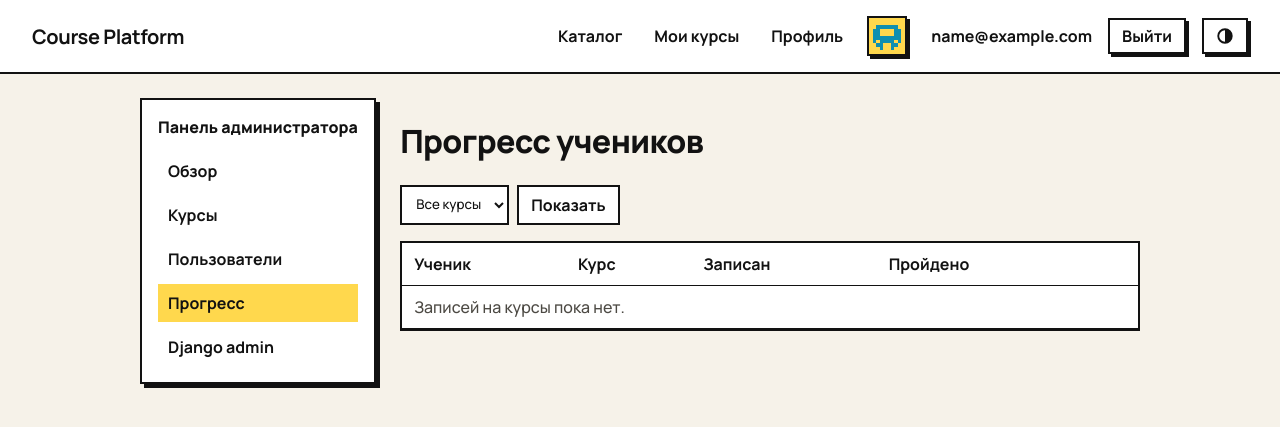
After one commit to ahmatovann/course-platform-kstu, a Django app: page /panel/progress/ in a window 1280 px wide. The commit adds this page. Shown: the top 427 px of the page. Run offline with Django 5.2, Linux system fonts and the light colour scheme; the visitor is signed in with stand-in values (Sample User, id 1); data comes from the database, SQL or seed files in the repository; data that the repository does not hold is empty.

Commit message:
Панель администратора: страницы и стили (А-1 – А-6) #11
Меню слева (Обзор, Курсы, Пользователи, Прогресс), таблицы, карточки уровней, формы; на телефоне меню над содержимым.

```diff
--- /dev/null
+++ b/adminpanel/templates/adminpanel/base_panel.html
@@ -0,0 +1,26 @@
+{# Ответственная: Фатима (А-1 – А-6) — этап Э5 #}
+{# Каркас панели администратора: слева меню разделов, справа содержимое. #}
+{# Все страницы панели наследуют этот файл: {% extends 'adminpanel/base_panel.html' %} #}
+{% extends 'base.html' %}
+{% load static %}
+
+{% block styles %}<link rel="stylesheet" href="{% static 'css/panel.css' %}">{% endblock %}
+
+{% block content %}
+<div class="panel">
+    <nav class="panel-nav" aria-label="Разделы панели">
+        <p class="panel-nav-title">Панель администратора</p>
+        {# Подсветка текущего раздела — по имени адреса из adminpanel/urls.py #}
+        {% with n=request.resolver_match.url_name %}
+        <a href="{% url 'adminpanel:dashboard' %}" {% if n == 'dashboard' %}class="active"{% endif %}>Обзор</a>
+        <a href="{% url 'adminpanel:course_list' %}" {% if 'course' in n or 'level' in n or 'lesson' in n or 'quiz' in n or 'question' in n %}class="active"{% endif %}>Курсы</a>
+        <a href="{% url 'adminpanel:user_list' %}" {% if n == 'user_list' or n == 'user_create' %}class="active"{% endif %}>Пользователи</a>
+        <a href="{% url 'adminpanel:progress' %}" {% if 'progress' in n %}class="active"{% endif %}>Прогресс</a>
+        {% endwith %}
+        <a href="/admin/">Django admin</a>
+    </nav>
+    <div class="panel-main">
+        {% block panel %}{% endblock %}
+    </div>
+</div>
+{% endblock %}
--- /dev/null
+++ b/adminpanel/templates/adminpanel/progress.html
@@ -0,0 +1,34 @@
+{# Ответственная: Фатима (А-6). Сводный прогресс: все ученики по курсам #}
+{% extends 'adminpanel/base_panel.html' %}
+{% block title %}Прогресс — панель{% endblock %}
+{% block panel %}
+<h1>Прогресс учеников</h1>
+<form method="get" class="panel-filter">
+    <label for="course" class="visually-hidden">Курс</label>
+    <select id="course" name="course">
+        <option value="">Все курсы</option>
+        {% for course in courses %}
+            <option value="{{ course.pk }}" {% if course_id == course.pk|stringformat:"d" %}selected{% endif %}>{{ course.title }}</option>
+        {% endfor %}
+    </select>
+    <button type="submit">Показать</button>
+</form>
+<div class="table-box">
+    <table class="panel-table">
+        <thead><tr><th>Ученик</th><th>Курс</th><th>Записан</th><th>Пройдено</th><th></th></tr></thead>
+        <tbody>
+            {% for row in rows %}
+                <tr>
+                    <td>{{ row.enrollment.user.email }}</td>
+                    <td>{{ row.enrollment.course.title }}</td>
+                    <td>{{ row.enrollment.enrolled_at|date:"d.m.Y" }}</td>
+                    <td>{{ row.percent }} %{% if row.completed %} · <span class="tag tag-on">курс пройден</span>{% endif %}</td>
+                    <td><a href="{% url 'adminpanel:user_progress' row.enrollment.user.pk %}">Подробнее</a></td>
+                </tr>
+            {% empty %}
+                <tr><td colspan="5" class="muted">Записей на курсы пока нет.</td></tr>
+            {% endfor %}
+        </tbody>
+    </table>
+</div>
+{% endblock %}
--- /dev/null
+++ b/static/css/panel.css
@@ -0,0 +1,207 @@
+/* Ответственная: Фатима (А-1 – А-6) — этап Э5 */
+/* Панель администратора: меню слева, содержимое справа. На телефоне меню над содержимым. */
+.panel {
+    display: flex;
+    flex-wrap: wrap;
+    gap: 24px;
+    align-items: flex-start;
+}
+.panel-nav {
+    flex: 1 1 200px;
+    max-width: 240px;
+    display: flex;
+    flex-direction: column;
+    gap: 6px;
+    padding: 16px;
+    border: 2px solid var(--ink, #121212);
+    background: var(--card, #fff);
+    box-shadow: 4px 4px 0 var(--ink, #121212);
+}
+.panel-nav-title {
+    margin: 0 0 8px;
+    font-weight: 800;
+}
+.panel-nav a {
+    padding: 8px 10px;
+    color: var(--ink, #121212);
+    font-weight: 700;
+    text-decoration: none;
+}
+.panel-nav a.active,
+.panel-nav a:hover {
+    background: var(--yellow, #ffd84d);
+    color: #121212;
+}
+.panel-main {
+    flex: 999 1 560px;
+    min-width: 0;
+}
+.panel-head {
+    display: flex;
+    flex-wrap: wrap;
+    justify-content: space-between;
+    align-items: center;
+    gap: 12px;
+}
+.panel-head h1, .panel-head h2 {
+    margin: 0;
+}
+.panel-actions, .row-actions {
+    display: flex;
+    flex-wrap: wrap;
+    align-items: center;
+    gap: 10px;
+    margin: 16px 0;
+}
+.row-actions {
+    margin: 0;
+}
+.row-actions form, form.inline {
+    display: inline;
+    margin: 0;
+}
+.row-actions button, .panel-filter button, form.inline button, .panel-actions button {
+    min-height: 36px;
+    padding: 4px 12px;
+    border: 2px solid var(--ink, #121212);
+    background: var(--card, #fff);
+    color: var(--ink, #121212);
+    font: inherit;
+    font-weight: 700;
+    cursor: pointer;
+}
+button.danger {
+    background: var(--coral, #fdecea);
+}
+button.small {
+    min-height: 28px;
+    padding: 2px 8px;
+    font-size: 13px;
+}
+/* Карточки с цифрами на «Обзоре» */
+.stat-grid {
+    display: grid;
+    grid-template-columns: repeat(auto-fill, minmax(180px, 1fr));
+    gap: 16px;
+    margin: 16px 0;
+}
+.stat {
+    display: flex;
+    flex-direction: column;
+    gap: 4px;
+    padding: 16px;
+    border: 2px solid var(--ink, #121212);
+    background: var(--card, #fff);
+    color: var(--ink, #121212);
+    text-decoration: none;
+    box-shadow: 4px 4px 0 var(--ink, #121212);
+}
+.stat b {
+    font-size: 36px;
+    font-weight: 800;
+}
+.panel-card {
+    margin: 16px 0;
+    padding: 16px 20px;
+    border: 2px solid var(--ink, #121212);
+    background: var(--card, #fff);
+}
+.panel-list {
+    margin: 12px 0;
+    padding-left: 22px;
+}
+.panel-list li {
+    margin: 6px 0;
+}
+.panel-form {
+    max-width: 640px;
+    margin: 0 0 24px;
+}
+.panel-form textarea {
+    width: 100%;
+    box-sizing: border-box;
+    padding: 10px;
+    font: inherit;
+}
+.panel-form ul {
+    list-style: none;
+    padding: 0;
+}
+.panel-form input[type="radio"], .panel-form input[type="checkbox"] {
+    width: auto;
+}
+.panel-columns {
+    display: flex;
+    flex-wrap: wrap;
+    gap: 24px;
+    align-items: flex-start;
+}
+.panel-columns > * {
+    flex: 1 1 320px;
+}
+.panel-filter {
+    display: flex;
+    flex-wrap: wrap;
+    gap: 8px;
+    margin: 16px 0;
+}
+.panel-filter input, .panel-filter select {
+    min-height: 40px;
+    padding: 6px 10px;
+}
+.table-box {
+    overflow-x: auto;
+    border: 2px solid var(--ink, #121212);
+    background: var(--card, #fff);
+}
+.panel-table {
+    width: 100%;
+    border-collapse: collapse;
+}
+.panel-table th, .panel-table td {
+    padding: 10px 12px;
+    border-bottom: 1px solid var(--ink, #121212);
+    text-align: left;
+    vertical-align: middle;
+}
+.tag {
+    display: inline-block;
+    padding: 2px 8px;
+    border: 2px solid #121212;
+    color: #121212;
+    font-size: 13px;
+    font-weight: 800;
+}
+.tag-on { background: #BDEBCB; }
+.tag-mid { background: #FFD84D; }
+.tag-off { background: #E4E1DA; }
+.big-percent {
+    font-size: 32px;
+}
+.bar {
+    height: 14px;
+    margin: 12px 0;
+    border: 2px solid var(--ink, #121212);
+}
+.bar div {
+    height: 100%;
+    background: var(--accent, #2d3a8c);
+}
+.visually-hidden {
+    position: absolute;
+    width: 1px;
+    height: 1px;
+    overflow: hidden;
+    clip: rect(0 0 0 0);
+}
+@media (max-width: 700px) {
+    .panel-nav {
+        max-width: none;
+    }
+}
+/* Кнопки удаления внутри форм — красноватые, чтобы не нажать случайно */
+.form-box button.danger,
+button.danger {
+    background: var(--coral, #fdecea);
+    color: var(--ink, #121212);
+}
```
Also changed, not shown: adminpanel/templates/adminpanel/course_detail.html (added, +64 -0 lines), adminpanel/templates/adminpanel/course_list.html (added, +36 -0 lines), adminpanel/templates/adminpanel/dashboard.html (+38 -1 lines), adminpanel/templates/adminpanel/form.html (added, +20 -0 lines), adminpanel/templates/adminpanel/lesson_form.html (added, +48 -0 lines), adminpanel/templates/adminpanel/quiz_edit.html (added, +42 -0 lines), adminpanel/templates/adminpanel/user_list.html (added, +50 -0 lines), adminpanel/templates/adminpanel/user_progress.html (added, +36 -0 lines).
